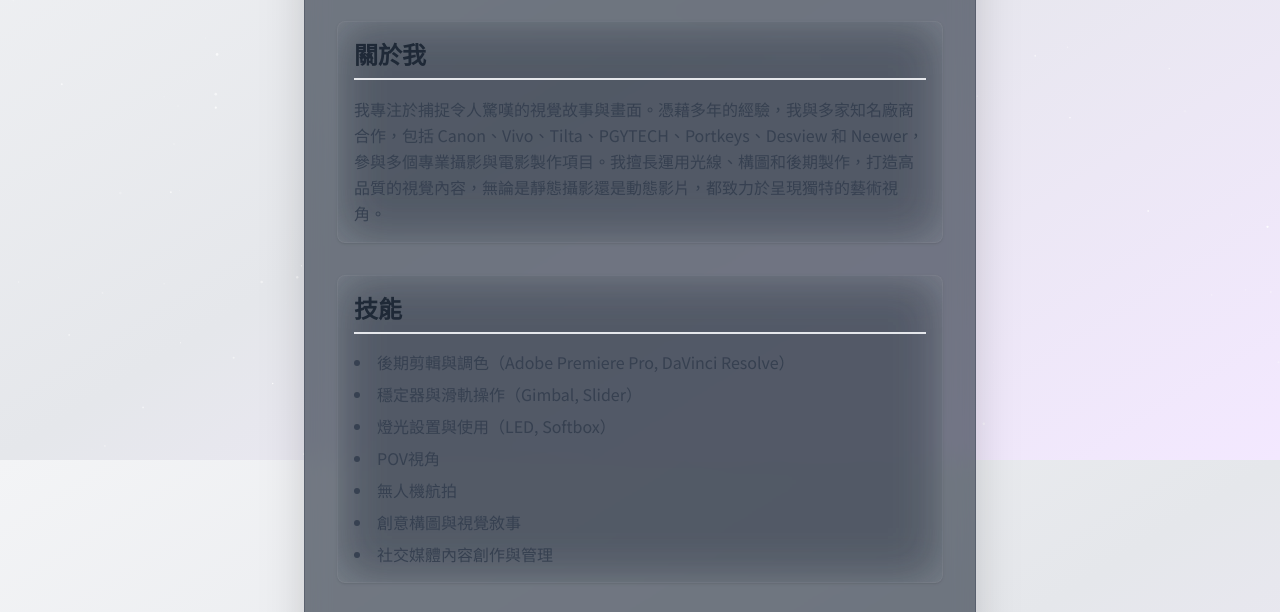
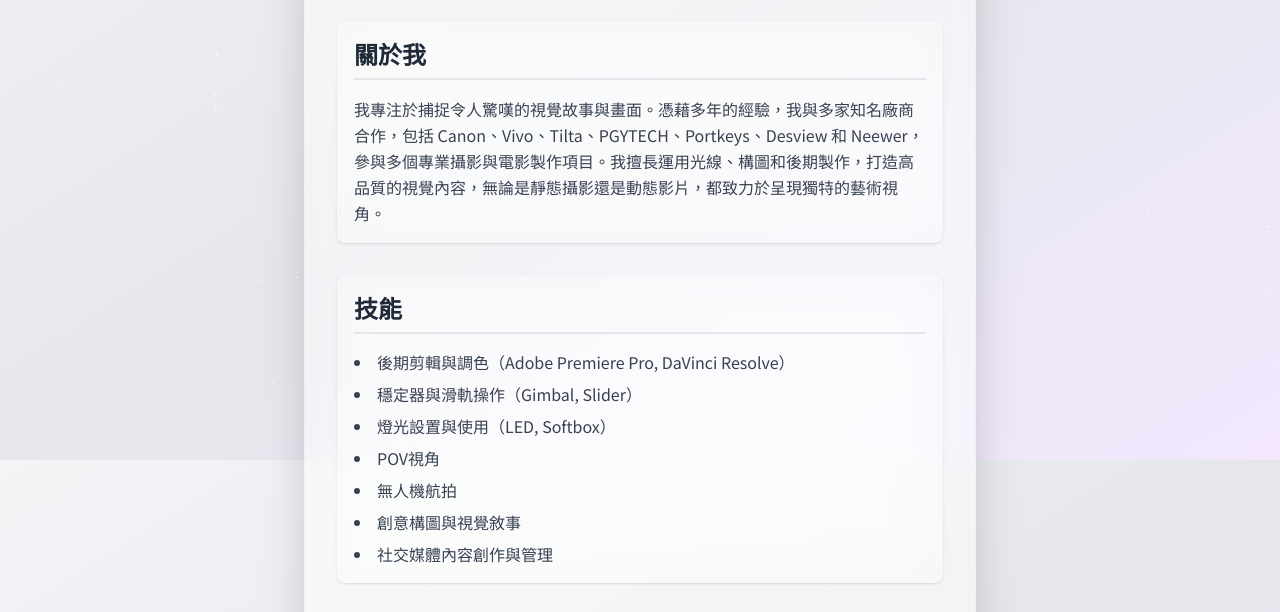
Before and after one commit to ThomasChiu08/Brief, a plain HTML site: page index.html in a window 1280 px wide. Shown: the part 340-952 px from the top of the page. Drawn offline with nearby package versions, Linux system fonts and the light colour scheme; animation ran at ten frames a second.

Commit message:
Update index.html

```diff
--- a/index.html
+++ b/index.html
@@ -92,7 +92,7 @@
   <!-- 星空与流星背景 -->
   <canvas id="starfield"></canvas>
   <div class="flex justify-center items-center w-full h-full">
-    <div class="fade-in backdrop-blur-md bg-gray-800/60 p-6 sm:p-8 rounded-xl shadow-2xl max-w-2xl w-full border border-gray-700/40">
+    <div class="fade-in backdrop-blur-md bg-white/50 dark:bg-gray-800/60 p-6 sm:p-8 rounded-xl shadow-2xl max-w-2xl w-full border border-gray-200/30 dark:border-gray-700/40">
 
       <!-- 頭像與名稱 -->
       <div class="flex justify-center">
```
